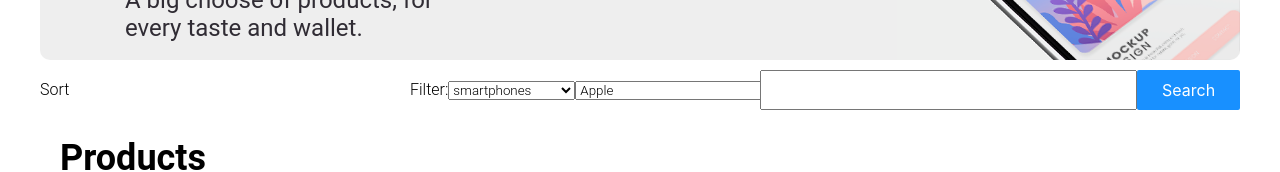
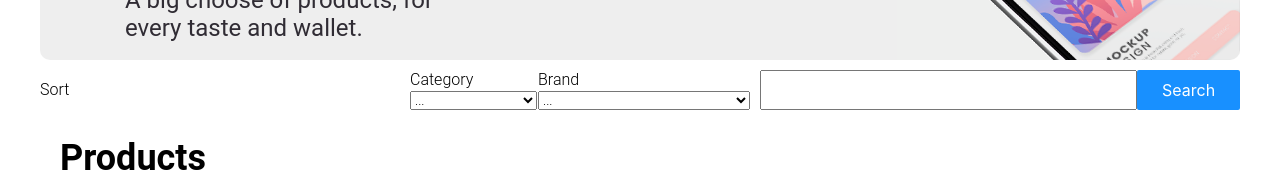
Before and after one commit to MaryAnzh/Online-Store, a React (Create React App) app: page / in a window 1280 px wide. Shown: the part 257-429 px from the top of the page. Built offline with nearby package versions, Linux system fonts and the light colour scheme; a web font is replaced by a local one.

Commit message:
feat: add filter by category and brand

```diff
--- a/src/pages/items-page/ItemsPage.tsx
+++ b/src/pages/items-page/ItemsPage.tsx
@@ -12,6 +12,10 @@ export const ItemsPage = (): JSX.Element => {
     const brands: string[] = Filter.createNameSet(itemCatalog, 'brand');
     const filterItemsOnChange = (e: React.ChangeEvent) => {
         const elem = e.target as HTMLSelectElement;
+        if (elem.value === '...') {
+            setProds(itemCatalog);
+            return;
+        }
         const itemObjectKey: keyof IItem = elem.id as keyof IItem;
         const filteringArr = [...itemCatalog].filter(el => el[itemObjectKey] === elem.value);
         setProds(filteringArr);
@@ -32,13 +36,14 @@ export const ItemsPage = (): JSX.Element => {
         </option>
     );
 
-    const brandFilter: JSX.Element[] = brands.map((name) =>
-        <option
-            key={name}
-            value={name}>
-            {name}
-        </option>
-    );
+    const brandFilter: JSX.Element[] = brands.map((name, i) => {
+        return (
+            <option
+                key={name}
+                value={name}>
+                {name}
+            </option>)
+    });
 
     return (
         <section className='catalog'>
@@ -58,20 +63,23 @@ export const ItemsPage = (): JSX.Element => {
                         Sort
                     </div>
                     <div className='catalog__wrap__tools-wrap__filter'>
-                        Filter:
                         <div className='catalog__wrap__tools-wrap__filter__wrap'>
+                            <h3>Category</h3>
                             <select
                                 className='catalog__wrap__tools-wrap__filter__wrap__category'
                                 id='category'
                                 onChange={filterItemsOnChange}>
+                                <option value='...'>...</option>
                                 {categoriesFilter}
                             </select>
                         </div>
                         <div className='catalog__wrap__tools-wrap__filter__wrap'>
+                            <h3>Brand</h3>
                             <select
                                 id='brand'
                                 className='catalog__wrap__tools-wrap__filter__wrap__brand'
                                 onChange={filterItemsOnChange}>
+                                <option value='...'>...</option>
                                 {brandFilter}
                             </select>
                         </div>
```
